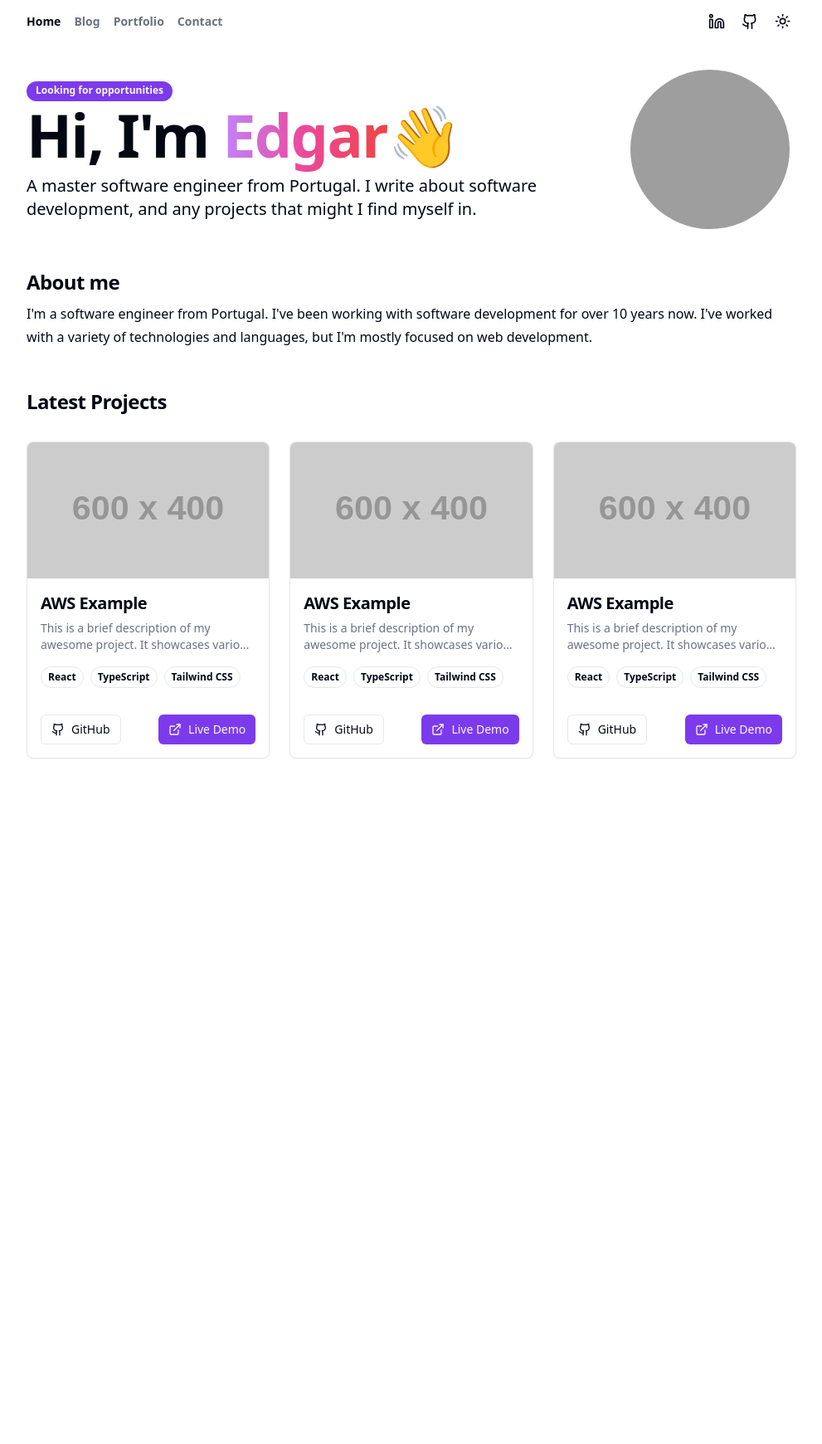
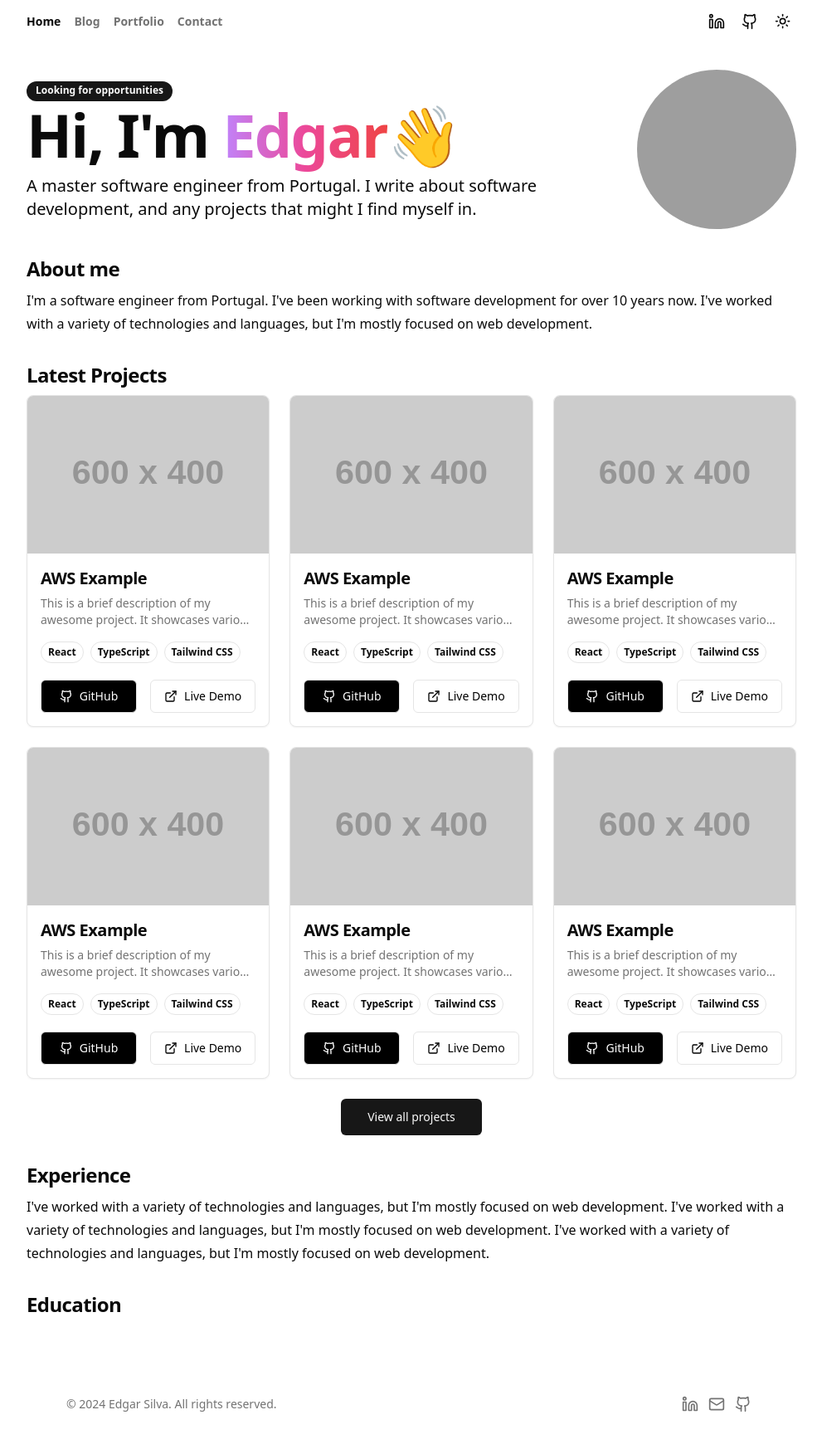
Before and after one commit to edgarssilva/edgarssilva, a Next.js app: page / in a window 1280 px wide. Shown: the whole page at 83% size, without its empty margins (144-1135 px from the left). Before the commit the page ends 1122 px from the top, so only its background shows below. Built offline with nearby package versions, Linux system fonts and the light colour scheme; grey boxes are pictures that could not be loaded.

Commit message:
Design improvements in home page

```diff
--- a/src/app/layout.tsx
+++ b/src/app/layout.tsx
@@ -4,6 +4,7 @@ import { GeistSans } from "geist/font/sans";
 import { type Metadata } from "next";
 import { Navbar } from "~/components/navbar";
 import { ThemeProvider } from "~/components/theme-provider";
+import { Footer } from "~/components/footer";
 
 export const metadata: Metadata = {
     title: "Create T3 App",
@@ -17,7 +18,7 @@ export default function RootLayout({
     return (
         <html lang="en" className={`${GeistSans.variable}`}>
             <body>
-                <div className="max-w-2xl mx-auto px-8 sm:px-6 xl:max-w-5xl xl:px-12">
+                <div className="max-w-5xl mx-auto px-8 sm:px-6 xl:px-12">
                     <ThemeProvider
                         attribute="class"
                         defaultTheme="system"
@@ -26,6 +27,7 @@ export default function RootLayout({
                     >
                         <Navbar />
                         {children}
+                        <Footer />
                     </ThemeProvider>
                 </div>
             </body>
--- a/src/app/page.tsx
+++ b/src/app/page.tsx
@@ -1,14 +1,21 @@
 import Link from "next/link";
 import { ProjectCard } from "~/components/project-card";
 import { Badge } from "~/components/ui/badge";
+import { Button } from "~/components/ui/button";
 
 export default function HomePage() {
     return (
         <main className="mt-6">
-            <div className="flex items-center my-8 gap-6">
+            <div className="flex items-center my-8 gap-12">
                 <div className="sm:w-3/4">
                     <Badge variant="default"><span className="font-semibold pb-0.5">Looking for opportunities</span></Badge>
-                    <h1 className="my-1 scroll-m-20 font-extrabold tracking-tight text-3xl sm:text-4xl lg:text-5xl xl:text-7xl">Hi, I'm <span className="text-transparent bg-clip-text bg-gradient-to-r from-purple-400 via-pink-500 to-red-500 ">Edgar</span>👋</h1>
+                    <h1 className="my-1 scroll-m-20 font-extrabold tracking-tight text-5xl lg:text-6xl xl:text-7xl">
+                        <span>Hi, I'm </span>
+                        <span className="text-nowrap">
+                            <span className="text-transparent bg-clip-text bg-gradient-to-r from-purple-400 via-pink-500 to-red-500">Edgar</span>
+                            👋
+                        </span>
+                    </h1>
                     <p className="text-md lg:text-xl medium pt-2">
                         A master software engineer from Portugal. I write about
                         software development, and any projects that might I find myself in.
@@ -21,7 +28,7 @@ export default function HomePage() {
                 </div>
             </div>
 
-            <section className="mt-12">
+            <section className="mt-8">
                 <h3 className="scroll-m-20 pb-2 text-2xl font-bold tracking-tight first:mt-0">About me</h3>
                 <p className="leading-7">
                     I'm a software engineer from Portugal. I've been working with software development for over 10 years now.
@@ -30,13 +37,38 @@ export default function HomePage() {
             </section>
 
 
-            <section className="mt-12 pb-52">
+            <section className="mt-8">
                 <h3 className="scroll-m-20 pb-2 text-2xl font-bold tracking-tight first:mt-0">Latest Projects</h3>
-                <div className="grid grid-cols-1 gap-6 mt-6 sm:grid-cols-2 lg:grid-cols-3">
+                <div className="grid grid-cols-1 gap-6 lg:grid-cols-3">
+                    <ProjectCard title="AWS Example" />
+                    <ProjectCard title="AWS Example" />
+                    <ProjectCard title="AWS Example" />
                     <ProjectCard title="AWS Example" />
                     <ProjectCard title="AWS Example" />
                     <ProjectCard title="AWS Example" />
                 </div>
+
+                <div className="mt-6 flex justify-center">
+                    <Link href="/projects" >
+                        <Button variant="default" size="lg" >
+                            View all projects
+                        </Button>
+                    </Link>
+                </div>
+            </section>
+
+            <section className="mt-8">
+                <h3 className="scroll-m-20 pb-2 text-2xl font-bold tracking-tight first:mt-0">Experience</h3>
+                <p className="leading-7">
+                    I've worked with a variety of technologies and languages, but I'm mostly focused on web development.
+                    I've worked with a variety of technologies and languages, but I'm mostly focused on web development.
+                    I've worked with a variety of technologies and languages, but I'm mostly focused on web development.
+                </p>
+            </section>
+
+            <section className="mt-8">
+                <h3 className="scroll-m-20 pb-2 text-2xl font-bold tracking-tight first:mt-0">Education</h3>
+
             </section>
         </main>
     );
--- /dev/null
+++ b/src/components/footer.tsx
@@ -0,0 +1,36 @@
+import React from 'react';
+import { Button } from './ui/button';
+import { GithubIcon, LinkedinIcon, MailIcon } from 'lucide-react';
+
+export function Footer() {
+    return (
+        <footer className="mt-12 py-8">
+            <div className="max-w-5xl mx-auto px-8 sm:px-6 xl:px-12">
+                <div className="flex items-center justify-between">
+                    <div>
+                        <p className="text-sm text-muted-foreground">
+                            © 2024 Edgar Silva. All rights reserved.
+                        </p>
+                    </div>
+                    <div className='text-muted-foreground'>
+                        <a href="https://linkedin.com/in/edgarssilva" target='_blank'>
+                            <Button variant="ghost" size="icon">
+                                <LinkedinIcon className='h-5 w-5' />
+                            </Button>
+                        </a>
+                        <a href="mailto:edgarasdaa10@gmail.com">
+                            <Button variant="ghost" size="icon">
+                                <MailIcon className='h-5 w-5' />
+                            </Button>
+                        </a>
+                        <a href="https://github.com/edgarssilva" target='_blank'>
+                            <Button variant="ghost" size="icon">
+                                <GithubIcon className='h-5 w-5' />
+                            </Button>
+                        </a>
+                    </div>
+                </div>
+            </div>
+        </footer>
+    );
+}
--- a/src/components/navbar/index.tsx
+++ b/src/components/navbar/index.tsx
@@ -1,6 +1,6 @@
 import React from 'react'
 import { ModeToggle } from '../theme-switcher'
-import { GithubIcon, LinkedinIcon } from 'lucide-react'
+import { GithubIcon, LinkedinIcon, MailIcon } from 'lucide-react'
 import { Button } from 'src/components/ui/button'
 import Link from 'next/link'
 import { Links } from './Links'
--- a/src/components/project-card.tsx
+++ b/src/components/project-card.tsx
@@ -23,8 +23,8 @@ export function ProjectCard({
     imageUrl = "https://placehold.co/600x400"
 }: ProjectCardProps) {
     return (
-        <Card className="w-full max-w-sm overflow-hidden transition-colors duration-300 bg-card text-card-foreground flex flex-col">
-            <div className="relative w-full pt-[56.25%]">
+        <Card className="w-full lg:max-w-sm mx-auto overflow-hidden transition-colors duration-300 bg-card text-card-foreground flex flex-row lg:flex-col">
+            <div className="relative w-full md:max-w-sm lg:pt-[65.25%]">
                 <Image
                     src={imageUrl}
                     alt={`Preview of ${title}`}
@@ -33,11 +33,12 @@ export function ProjectCard({
                     className="absolute top-0 left-0 w-full h-full"
                 />
             </div>
+            <div>
                 <CardHeader className="p-4 flex-grow">
                     <CardTitle className="text-xl font-bold line-clamp-1">{title}</CardTitle>
                     <CardDescription className="line-clamp-2">{description}</CardDescription>
                 </CardHeader>
-            <CardContent className="p-4 pt-0">
+                <CardContent className="px-4 pb-1">
                     <div className="flex flex-wrap gap-2">
                         {technologies.map((tech, index) => (
                             <Badge key={index} variant="outline" className="px-2 py-1 text-xs">
@@ -46,20 +47,21 @@ export function ProjectCard({
                         ))}
                     </div>
                 </CardContent>
-            <CardFooter className="flex justify-between p-4">
-                <Link href={githubUrl} target="_blank">
-                    <Button variant="outline" size="sm">
+                <CardFooter className="flex justify-between p-4 gap-4">
+                    <Link href={githubUrl} target="_blank" className="flex-1">
+                        <Button variant="outline" className="w-full bg-black text-white hover:bg-neutral-800 dark:hover:bg-neutral-900 hover:text-white" >
                             <GithubIcon className="mr-2 h-4 w-4" />
                             GitHub
                         </Button>
                     </Link>
-                <Link href={demoUrl} target="_blank">
-                    <Button size="sm" >
+                    <Link href={demoUrl} target="_blank" className="flex-1">
+                        <Button variant="outline" className="w-full bg-white text-black hover:bg-neutral-100 dark:hover:bg-neutral-200 hover:text-black">
                             <ExternalLinkIcon className="mr-2 h-4 w-4" />
                             Live Demo
                         </Button>
                     </Link>
                 </CardFooter>
+            </div>
         </Card>
     )
 }
--- a/src/styles/globals.css
+++ b/src/styles/globals.css
@@ -4,27 +4,28 @@
 
 
 
+
 @layer base {
   :root {
     --background: 0 0% 100%;
-    --foreground: 224 71.4% 4.1%;
+    --foreground: 0 0% 3.9%;
     --card: 0 0% 100%;
-    --card-foreground: 224 71.4% 4.1%;
+    --card-foreground: 0 0% 3.9%;
     --popover: 0 0% 100%;
-    --popover-foreground: 224 71.4% 4.1%;
-    --primary: 262.1 83.3% 57.8%;
-    --primary-foreground: 210 20% 98%;
-    --secondary: 220 14.3% 95.9%;
-    --secondary-foreground: 220.9 39.3% 11%;
-    --muted: 220 14.3% 95.9%;
-    --muted-foreground: 220 8.9% 46.1%;
-    --accent: 220 14.3% 95.9%;
-    --accent-foreground: 220.9 39.3% 11%;
+    --popover-foreground: 0 0% 3.9%;
+    --primary: 0 0% 9%;
+    --primary-foreground: 0 0% 98%;
+    --secondary: 0 0% 96.1%;
+    --secondary-foreground: 0 0% 9%;
+    --muted: 0 0% 96.1%;
+    --muted-foreground: 0 0% 45.1%;
+    --accent: 0 0% 96.1%;
+    --accent-foreground: 0 0% 9%;
     --destructive: 0 84.2% 60.2%;
-    --destructive-foreground: 210 20% 98%;
-    --border: 220 13% 91%;
-    --input: 220 13% 91%;
-    --ring: 262.1 83.3% 57.8%;
+    --destructive-foreground: 0 0% 98%;
+    --border: 0 0% 89.8%;
+    --input: 0 0% 89.8%;
+    --ring: 0 0% 3.9%;
     --radius: 0.5rem;
     --chart-1: 12 76% 61%;
     --chart-2: 173 58% 39%;
@@ -34,25 +35,25 @@
   }
 
   .dark {
-    --background: 224 71.4% 4.1%;
-    --foreground: 210 20% 98%;
-    --card: 224 71.4% 4.1%;
-    --card-foreground: 210 20% 98%;
-    --popover: 224 71.4% 4.1%;
-    --popover-foreground: 210 20% 98%;
-    --primary: 263.4 70% 50.4%;
-    --primary-foreground: 210 20% 98%;
-    --secondary: 215 27.9% 16.9%;
-    --secondary-foreground: 210 20% 98%;
-    --muted: 215 27.9% 16.9%;
-    --muted-foreground: 217.9 10.6% 64.9%;
-    --accent: 215 27.9% 16.9%;
-    --accent-foreground: 210 20% 98%;
+    --background: 0 0% 3.9%;
+    --foreground: 0 0% 98%;
+    --card: 0 0% 3.9%;
+    --card-foreground: 0 0% 98%;
+    --popover: 0 0% 3.9%;
+    --popover-foreground: 0 0% 98%;
+    --primary: 0 0% 98%;
+    --primary-foreground: 0 0% 9%;
+    --secondary: 0 0% 14.9%;
+    --secondary-foreground: 0 0% 98%;
+    --muted: 0 0% 14.9%;
+    --muted-foreground: 0 0% 63.9%;
+    --accent: 0 0% 14.9%;
+    --accent-foreground: 0 0% 98%;
     --destructive: 0 62.8% 30.6%;
-    --destructive-foreground: 210 20% 98%;
-    --border: 215 27.9% 16.9%;
-    --input: 215 27.9% 16.9%;
-    --ring: 263.4 70% 50.4%;
+    --destructive-foreground: 0 0% 98%;
+    --border: 0 0% 14.9%;
+    --input: 0 0% 14.9%;
+    --ring: 0 0% 83.1%;
     --chart-1: 220 70% 50%;
     --chart-2: 160 60% 45%;
     --chart-3: 30 80% 55%;
```
Also changed, not shown: src/app/blog/[slug]/page.tsx (+4 -4 lines), src/components/ui/breadcrumb.tsx (added, +115 -0 lines). Lines whose indentation alone changed are shown as unchanged.
